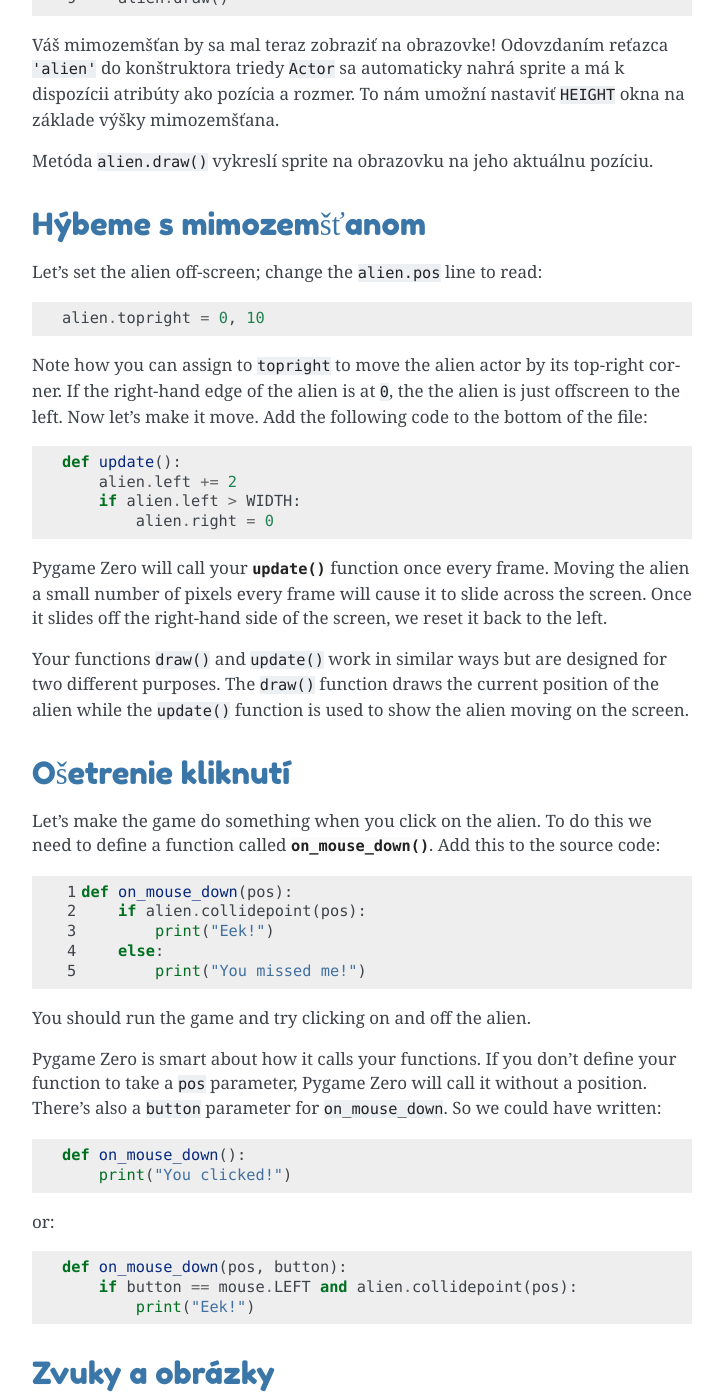
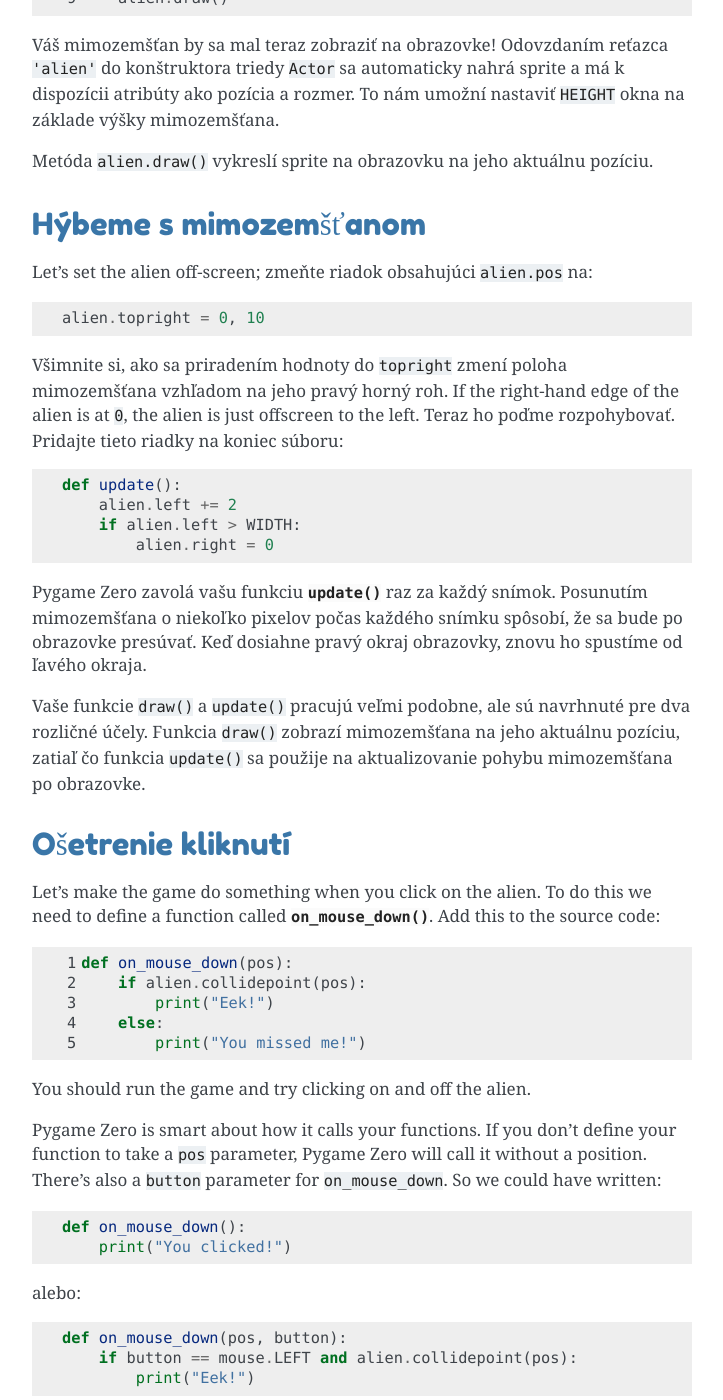
Before and after one commit to bletvaska/pgzero-slovak, a Sphinx documentation site: the page built from doc/introduction.rst, in a window 1280 px wide and 1400 px high, scrolled down 2298 px. Shown: the whole window, without its empty margins (388-1111 px from the left). Built offline with Sphinx 7.4.7, drawn with Linux system fonts in a browser that asks for light colours; pages that are not in the unit, such as notebooks, are missing from menus; some of the changed text lies outside the part shown.

Commit message:
translating subchapter of introduction

```diff
--- a/doc/introduction.rst
+++ b/doc/introduction.rst
@@ -113,28 +113,27 @@ Metóda ``alien.draw()`` vykreslí sprite na obrazovku na jeho aktuálnu pozíci
 Hýbeme s mimozemšťanom
 ----------------------
 
-Let's set the alien off-screen; change the ``alien.pos`` line to read::
+Let's set the alien off-screen; zmeňte riadok obsahujúci ``alien.pos`` na::
 
     alien.topright = 0, 10
 
-Note how you can assign to ``topright`` to move the alien actor by its
-top-right corner. If the right-hand edge of the alien is at ``0``, the the
-alien is just offscreen to the left.  Now let's make it move. Add the following
-code to the bottom of the file::
+Všimnite si, ako sa priradením hodnoty do ``topright`` zmení poloha mimozemšťana
+vzhľadom na jeho pravý horný roh. If the right-hand edge of the alien is at ``0``, the
+alien is just offscreen to the left. Teraz ho poďme rozpohybovať. Pridajte tieto
+riadky na koniec súboru::
 
     def update():
         alien.left += 2
         if alien.left > WIDTH:
             alien.right = 0
 
-Pygame Zero will call your :func:`update` function once every frame. Moving the
-alien a small number of pixels every frame will cause it to slide across the
-screen. Once it slides off the right-hand side of the screen, we reset it back
-to the left.
+Pygame Zero zavolá vašu funkciu :func:`update` raz za každý snímok. Posunutím
+mimozemšťana o niekoľko pixelov počas každého snímku spôsobí, že sa bude po obrazovke presúvať.
+Keď dosiahne pravý okraj obrazovky, znovu ho spustíme od ľavého okraja.
 
-Your functions ``draw()`` and ``update()`` work in similar ways but are designed for two different purposes.
-The ``draw()`` function draws the current position of the alien while the ``update()`` function is used to show the alien
-moving on the screen.
+Vaše funkcie ``draw()`` a ``update()`` pracujú veľmi podobne, ale sú navrhnuté pre dva rozličné účely.
+Funkcia ``draw()`` zobrazí mimozemšťana na jeho aktuálnu pozíciu, zatiaľ čo
+funkcia ``update()`` sa použije na aktualizovanie pohybu mimozemšťana po obrazovke.
 
 
 Ošetrenie kliknutí
@@ -160,7 +159,7 @@ could have written::
     def on_mouse_down():
         print("You clicked!")
 
-or::
+alebo::
 
     def on_mouse_down(pos, button):
         if button == mouse.LEFT and alien.collidepoint(pos):
@@ -178,7 +177,7 @@ Now let's make the alien appear hurt. Save these files:
 * `eep.wav <_static/eep.wav>`_ - create a directory called ``sounds`` and save
   this as ``eep.wav`` in that directory.
 
-Your project should now look like this:
+Váš projekt by mal teraz vyzerať takto:
 
 .. code-block:: none
 
@@ -270,8 +269,8 @@ a float number to show this but feel free to use both to see the difference and
 Zhrnutie
 -------
 
-We've seen how to load and draw sprites, play sounds, handle input events, and
-use the built-in clock.
+Ukázali sme si, ako nahrať a zobraziť sprity, prehrávať zvuky, ošetriť vstupné udalosti
+a ako sa používajú zabudované hodiny.
 
 You might like to expand the game to keep score, or make the alien move more
 erratically.
```
